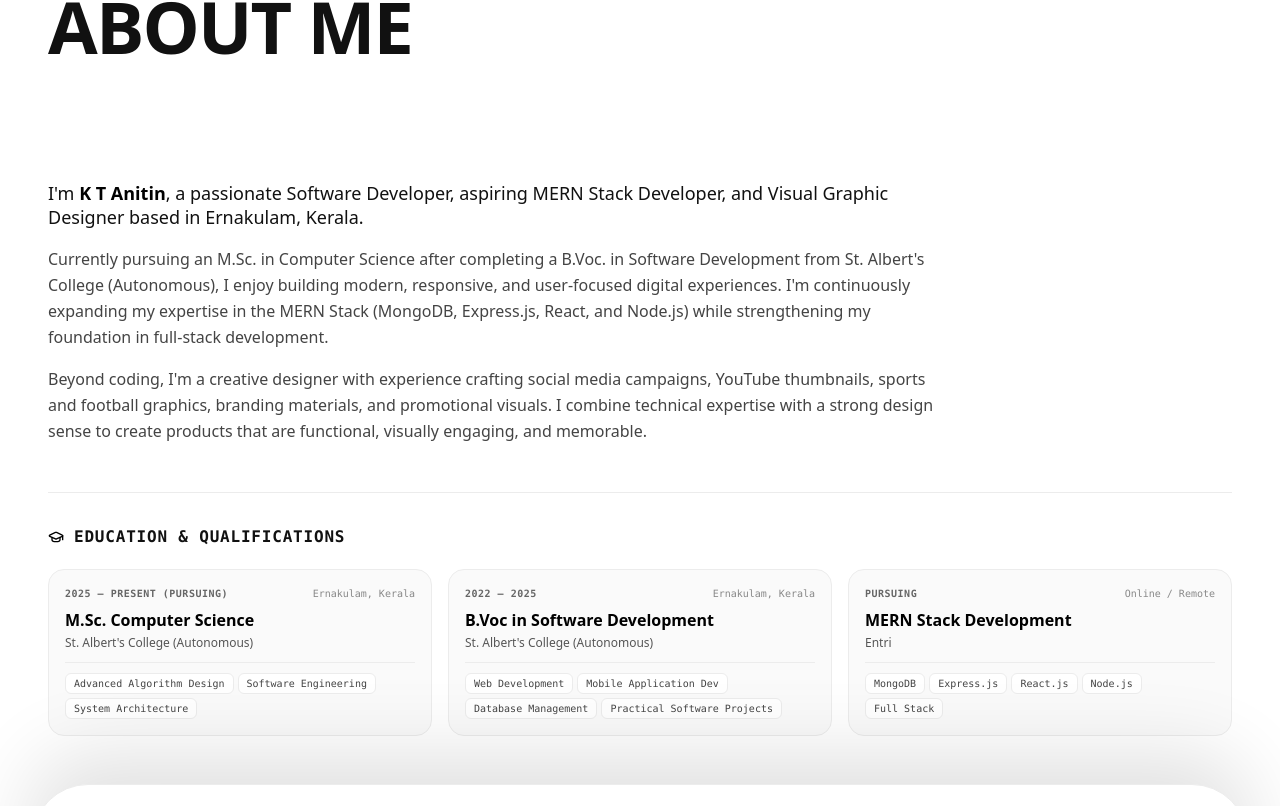
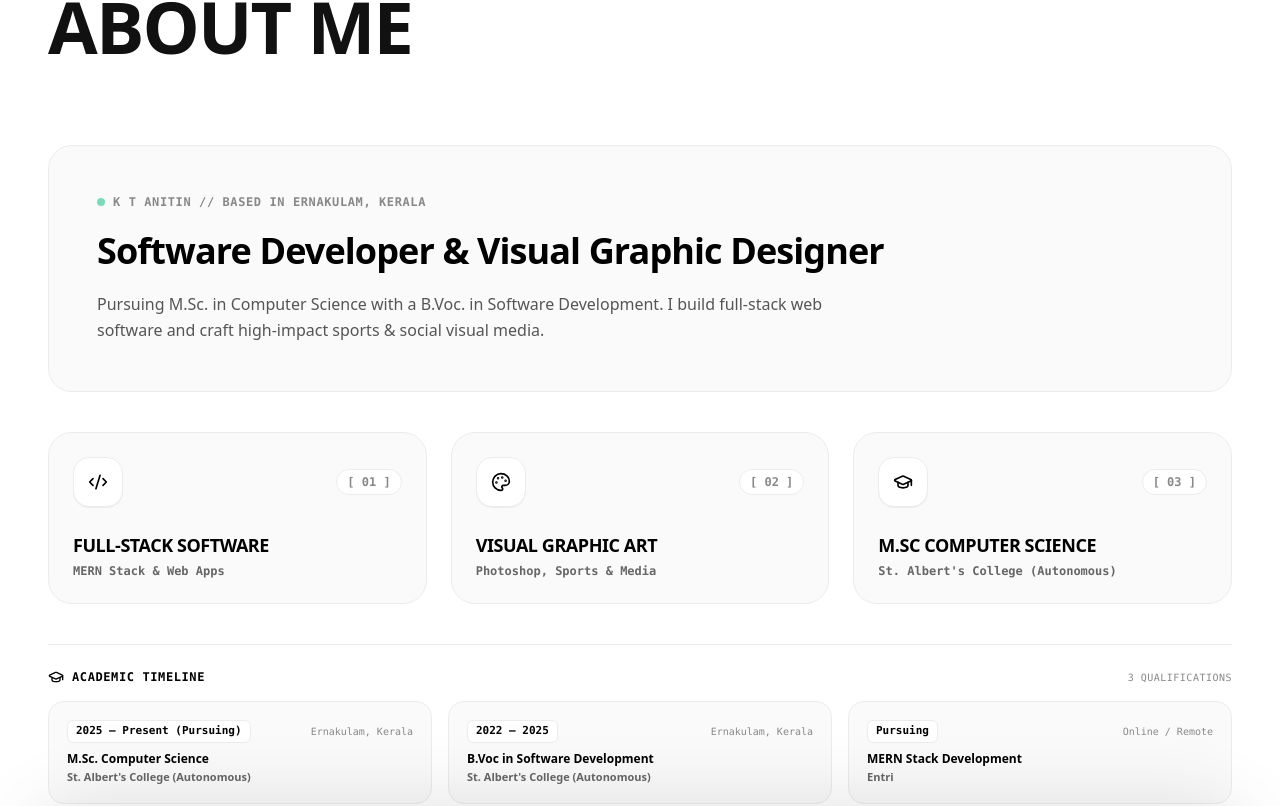
Before and after one commit to anitin007/protfolionew, a Next.js app: page / in a window 1280 px wide. Shown: the part 926-1732 px from the top of the page. Built offline with nearby package versions, Linux system fonts and the light colour scheme.

Commit message:
feat: redesign About section to be minimal, concise, and smooth with micro-animations

```diff
--- a/src/components/sections/About.tsx
+++ b/src/components/sections/About.tsx
@@ -4,101 +4,137 @@ import React from 'react';
 import { motion } from 'framer-motion';
 import SectionHeader from '../ui/SectionHeader';
 import { EDUCATION } from '@/data/portfolioData';
-import { GraduationCap } from 'lucide-react';
+import { GraduationCap, MapPin, Code2, Palette, Sparkles, Terminal } from 'lucide-react';
 
 export default function About() {
+  const highlights = [
+    { number: '01', title: 'FULL-STACK SOFTWARE', subtitle: 'MERN Stack & Web Apps', icon: Code2 },
+    { number: '02', title: 'VISUAL GRAPHIC ART', subtitle: 'Photoshop, Sports & Media', icon: Palette },
+    { number: '03', title: 'M.SC COMPUTER SCIENCE', subtitle: "St. Albert's College (Autonomous)", icon: GraduationCap },
+  ];
+
   return (
-    <section id="about" className="relative pt-20 pb-28 sm:pb-36 px-6 sm:px-12 max-w-7xl mx-auto text-[#111111]">
-
-      {/* Main Content Layer */}
-      <div className="relative z-10 flex flex-col gap-6 sm:gap-8">
+    <section id="about" className="relative pt-20 pb-28 sm:pb-32 px-6 sm:px-12 max-w-7xl mx-auto text-[#111111]">
       <SectionHeader
         number="01"
         title="ABOUT ME"
-          subtitle="BACKGROUND & EDUCATION"
+        subtitle="MINIMAL PERSONA & EDUCATION"
       />
 
-        {/* Bio Text with Clean Minimal Spacing */}
+      {/* Main Minimalist Grid */}
+      <div className="space-y-8 sm:space-y-10">
+
+        {/* Concise Hero Statement Stage with Smooth Entrance */}
         <motion.div
-          initial={{ opacity: 0, y: 15 }}
-          whileInView={{ opacity: 1, y: 0 }}
-          viewport={{ once: true }}
-          transition={{ duration: 0.6 }}
-          className="space-y-4 max-w-4xl text-sm sm:text-base text-[#444444] leading-relaxed font-normal mt-1"
+          initial={{ opacity: 0, y: 30, scale: 0.98 }}
+          whileInView={{ opacity: 1, y: 0, scale: 1 }}
+          viewport={{ once: true, margin: '-40px' }}
+          transition={{ duration: 0.6, ease: [0.16, 1, 0.3, 1] }}
+          className="p-8 sm:p-12 rounded-3xl bg-[#FAFAFA] border border-[#ECECEC] space-y-4 hover:bg-white hover:border-black/40 hover:shadow-2xl transition-all duration-500 relative overflow-hidden group transform-gpu"
         >
-          <p className="text-base sm:text-lg text-[#111111] font-medium leading-snug">
-            I'm <strong className="font-semibold text-black">K T Anitin</strong>, a passionate Software Developer, aspiring MERN Stack Developer, and Visual Graphic Designer based in Ernakulam, Kerala.
-          </p>
+          {/* Top Subtle Accent Bar */}
+          <div className="absolute top-0 left-0 right-0 h-1 bg-black opacity-0 group-hover:opacity-100 transition-opacity duration-300" />
 
-          <p>
-            Currently pursuing an M.Sc. in Computer Science after completing a B.Voc. in Software Development from St. Albert's College (Autonomous), I enjoy building modern, responsive, and user-focused digital experiences. I'm continuously expanding my expertise in the MERN Stack (MongoDB, Express.js, React, and Node.js) while strengthening my foundation in full-stack development.
-          </p>
+          <div className="flex items-center gap-2 font-mono text-xs font-bold text-[#888888] uppercase tracking-wider">
+            <span className="w-2 h-2 rounded-full bg-emerald-500 animate-pulse" />
+            <span>K T ANITIN // BASED IN ERNAKULAM, KERALA</span>
+          </div>
 
-          <p>
-            Beyond coding, I'm a creative designer with experience crafting social media campaigns, YouTube thumbnails, sports and football graphics, branding materials, and promotional visuals. I combine technical expertise with a strong design sense to create products that are functional, visually engaging, and memorable.
+          <h3 className="text-2xl sm:text-4xl font-black text-black tracking-tight leading-snug">
+            Software Developer & Visual Graphic Designer
+          </h3>
+
+          <p className="text-sm sm:text-base text-[#555555] font-medium leading-relaxed max-w-3xl">
+            Pursuing M.Sc. in Computer Science with a B.Voc. in Software Development. I build full-stack web software and craft high-impact sports & social visual media.
           </p>
         </motion.div>
 
-        {/* Education Section Header */}
-        <div className="pt-8 mt-4 border-t border-[#ECECEC]">
-          <div className="flex items-center gap-2.5 mb-5">
-            <GraduationCap className="w-4 h-4 text-black" />
-            <h3 className="text-base font-bold text-[#111111] uppercase tracking-wider font-mono">
-              Education & Qualifications
-            </h3>
+        {/* 3 Interactive Highlight Pill Cards */}
+        <div className="grid grid-cols-1 md:grid-cols-3 gap-6">
+          {highlights.map((item, idx) => {
+            const Icon = item.icon;
+            return (
+              <motion.div
+                key={item.number}
+                initial={{ opacity: 0, y: 30, scale: 0.97 }}
+                whileInView={{ opacity: 1, y: 0, scale: 1 }}
+                viewport={{ once: true }}
+                whileHover={{ y: -8, scale: 1.02 }}
+                transition={{ duration: 0.45, delay: idx * 0.1, ease: [0.16, 1, 0.3, 1] }}
+                className="group relative p-6 rounded-3xl bg-[#FAFAFA] border border-[#ECECEC] hover:bg-white hover:border-black/40 hover:shadow-xl transition-all duration-300 flex flex-col justify-between overflow-hidden cursor-pointer transform-gpu"
+              >
+                <div className="absolute top-0 left-0 right-0 h-1 bg-black opacity-0 group-hover:opacity-100 transition-opacity duration-300" />
+
+                <div className="flex items-center justify-between mb-6">
+                  <div className="p-3.5 rounded-2xl bg-white border border-[#ECECEC] text-black shadow-2xs group-hover:bg-black group-hover:text-white transition-colors duration-300">
+                    <Icon className="w-5 h-5" />
+                  </div>
+                  <span className="font-mono text-xs font-bold text-[#888888] bg-white px-2.5 py-1 rounded-full border border-[#ECECEC] group-hover:border-black/30 transition-colors">
+                    [ {item.number} ]
+                  </span>
                 </div>
 
-          {/* Ultra Minimal Compact Education Cards */}
+                <div>
+                  <h4 className="text-base sm:text-lg font-black text-black tracking-tight mb-1">
+                    {item.title}
+                  </h4>
+                  <p className="text-xs font-mono font-semibold text-[#666666]">
+                    {item.subtitle}
+                  </p>
+                </div>
+              </motion.div>
+            );
+          })}
+        </div>
+
+        {/* Compact Horizontal Education Timeline */}
+        <motion.div
+          initial={{ opacity: 0, y: 25 }}
+          whileInView={{ opacity: 1, y: 0 }}
+          viewport={{ once: true }}
+          transition={{ duration: 0.5, ease: [0.16, 1, 0.3, 1] }}
+          className="pt-6 border-t border-[#ECECEC] space-y-4"
+        >
+          <div className="flex items-center justify-between">
+            <span className="font-mono text-xs font-bold text-black uppercase tracking-wider flex items-center gap-2">
+              <GraduationCap className="w-4 h-4 text-black" />
+              <span>ACADEMIC TIMELINE</span>
+            </span>
+            <span className="font-mono text-[10px] text-[#888888] uppercase tracking-wider">
+              3 QUALIFICATIONS
+            </span>
+          </div>
+
           <div className="grid grid-cols-1 md:grid-cols-3 gap-4">
             {EDUCATION.map((edu, idx) => (
               <motion.div
                 key={edu.id}
-                initial={{ opacity: 0, y: 15 }}
+                initial={{ opacity: 0, y: 20 }}
                 whileInView={{ opacity: 1, y: 0 }}
                 viewport={{ once: true }}
-                whileHover={{ y: -3 }}
-                transition={{ duration: 0.4, delay: idx * 0.08 }}
-                className="group rounded-2xl bg-[#FAFAFA] border border-[#ECECEC] p-4 hover:bg-white hover:border-black/30 hover:shadow-md transition-all duration-200 flex flex-col justify-between"
+                whileHover={{ y: -4 }}
+                transition={{ duration: 0.35, delay: idx * 0.08, ease: [0.16, 1, 0.3, 1] }}
+                className="group p-4.5 rounded-2xl bg-[#FAFAFA] border border-[#ECECEC] hover:bg-white hover:border-black/30 hover:shadow-md transition-all duration-300 flex flex-col justify-between"
               >
-                <div>
-                  {/* Period Badge & Location Header */}
                 <div className="flex items-center justify-between mb-2">
-                    <span className="font-mono text-[10px] font-semibold text-[#666666] uppercase tracking-wider">
+                  <span className="font-mono text-[11px] font-bold text-black bg-white px-2 py-0.5 rounded-md border border-[#ECECEC] group-hover:bg-black group-hover:text-white transition-colors">
                     {edu.period}
                   </span>
                   <span className="text-[10px] font-mono text-[#888888]">
                     {edu.location}
                   </span>
                 </div>
-
-                  {/* Course Name / Degree */}
-                  <h4 className="text-base font-bold text-black leading-snug mb-1">
+                <h5 className="text-xs font-extrabold text-black truncate mb-0.5">
                   {edu.degree}
-                  </h4>
-
-                  {/* Institution */}
-                  <p className="text-xs text-[#555555] font-medium leading-tight">
+                </h5>
+                <p className="text-[11px] text-[#666666] truncate font-semibold">
                   {edu.institution}
                 </p>
-                </div>
-
-                {/* Minimal Tags */}
-                {edu.highlights && edu.highlights.length > 0 && (
-                  <div className="mt-3 pt-2.5 border-t border-[#ECECEC] flex flex-wrap gap-1">
-                    {edu.highlights.map((item, hIdx) => (
-                      <span
-                        key={hIdx}
-                        className="px-2 py-0.5 rounded-md bg-white border border-[#ECECEC] text-[10px] font-mono text-[#444444] group-hover:border-black/20 transition-colors"
-                      >
-                        {item}
-                      </span>
-                    ))}
-                  </div>
-                )}
               </motion.div>
             ))}
           </div>
-        </div>
+        </motion.div>
+
       </div>
     </section>
   );
```
Lines whose indentation alone changed are shown as unchanged.
